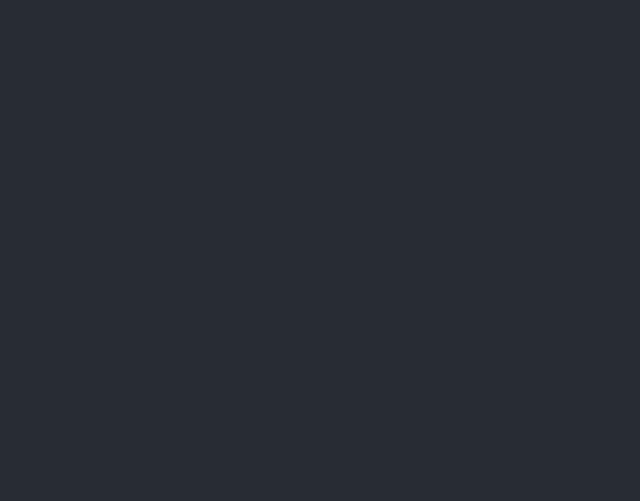
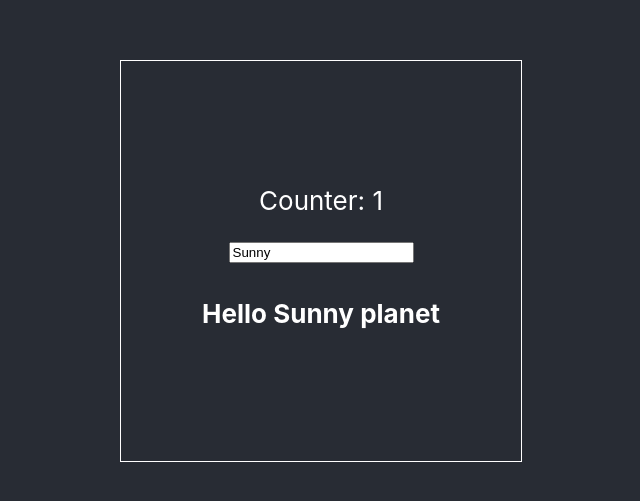
Before and after one commit to MantasUrb/17-react-course, a React (Create React App) app in the folder 07-hooks/: page / in a window 1280 px wide. Shown: the part 139-640 px from the top of the page, without its empty margins (319-959 px from the left). Built offline with nearby package versions, Linux system fonts and the light colour scheme.

Commit message:
useState Hook

```diff
--- a/07-hooks/src/App.css
+++ b/07-hooks/src/App.css
@@ -11,3 +11,13 @@
   font-size: calc(10px + 2vmin);
   color: white;
 }
+.box {
+  width: 400px;
+  height: 400px;
+  display: flex;
+  border: 1px solid #ffffff;
+  justify-content: center;
+  align-items: center;
+  flex-direction: column;
+  margin: 10px;
+}
--- a/07-hooks/src/App.js
+++ b/07-hooks/src/App.js
@@ -1,10 +1,11 @@
 import './App.css';
+import Message from './components/Message'
 
 function App() {
   return (
     <div className="App">
       <header className="App-header">
-
+        <Message/>
       </header>
     </div>
   );
--- /dev/null
+++ b/07-hooks/src/components/Message.jsx
@@ -0,0 +1,56 @@
+import React, { useState } from "react";
+
+const Message = () => {
+  const [message, setMessage] = useState({
+    text: "Sunny",
+    id: "planet",
+  });
+  const [count, setCount] = useState(["A"]);
+
+  // const MsgState = useState("");
+  // const message = MsgState[0];
+  // const setMessage = MsgState[1];
+
+  return (
+    <div className="box">
+      <p>Counter: {count.length}</p>
+      <input
+        type="text"
+        value={message.text}
+        onChange={(event) => {
+          // setMessage({text: event.target.value}); // VISISKAI NETEISINGA
+
+          // setCount(count + 1); //Nevisiskai teisinga
+          // console.log(count);
+
+          // setCount(countIsNow => countIsNow + 1);
+
+          console.log(count);
+
+          setMessage((stateNow) => {
+            return { ...stateNow, text: event.target.value };
+          });
+
+          //   setMessage((stateNow) => {
+          //     return Object.assign({}, stateNow, { text: event.target.value });
+          //   });
+
+          setCount(stateNow => {
+            return [...stateNow, "A"]
+          });
+
+          //   setCount((countIsNow) => {
+          //     const rez = countIsNow + 1;
+          //     console.log(rez);
+          //     return rez;
+          //   });
+        }}
+      />
+      <h4>
+        Hello {message.text} {message.id}
+      </h4>
+    </div>
+  );
+};
+
+export default Message;
```
